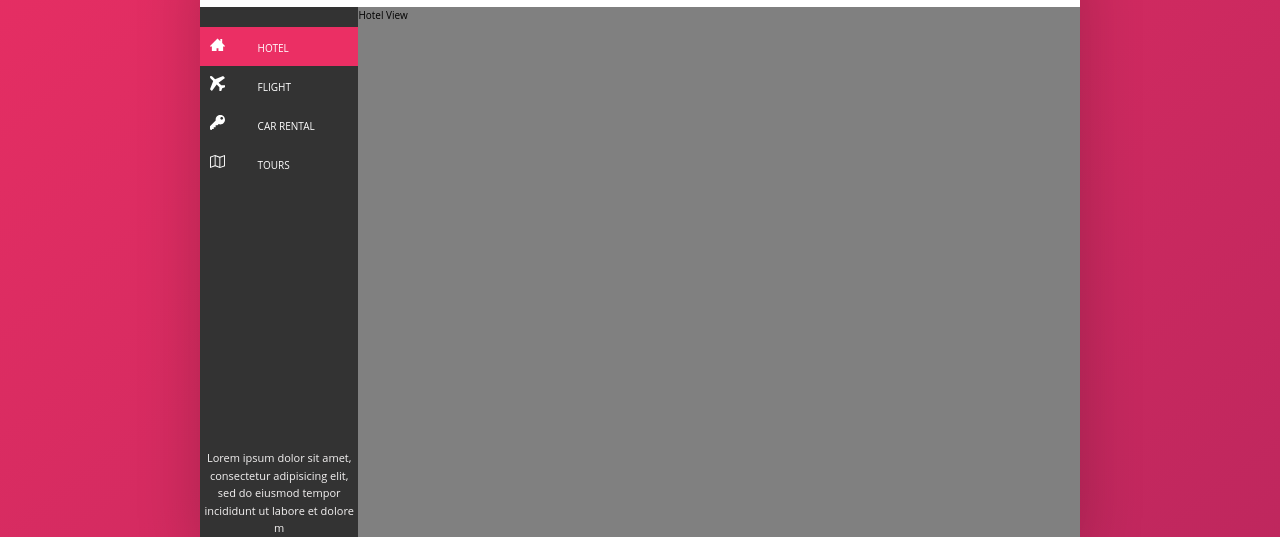
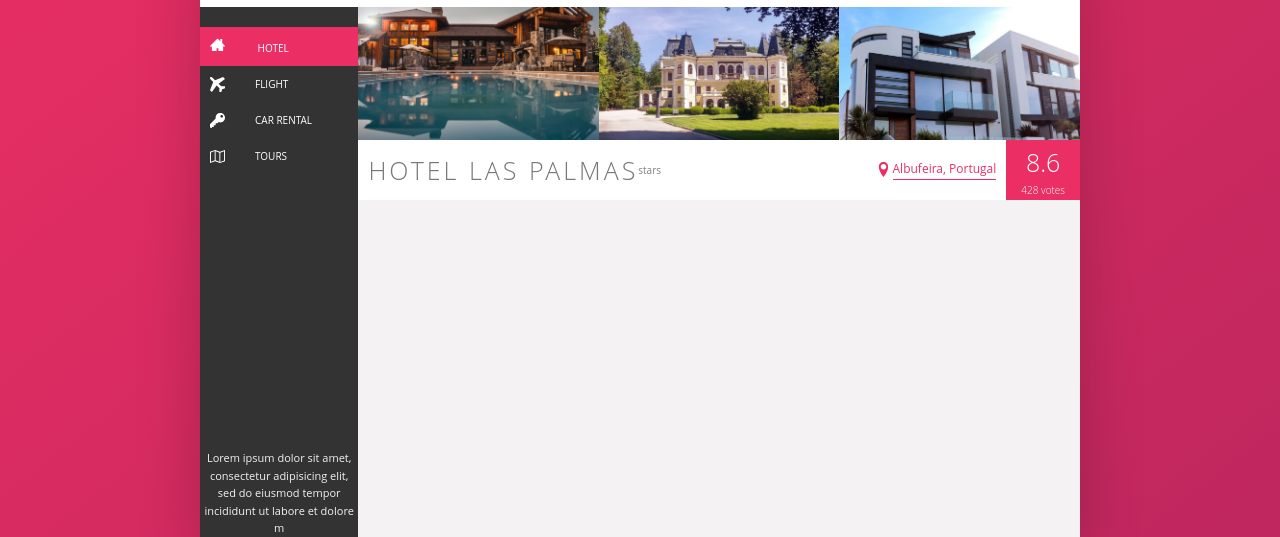
Before and after one commit to berkelmas/cssPortfolio2, a website: page index.html in a window 1280 px wide. Shown: the part 263-800 px from the top of the page. Drawn offline with Linux system fonts and the light colour scheme.

Commit message:
hotel-view header is almost done with all flexbox

```diff
--- a/index.html
+++ b/index.html
@@ -66,7 +66,7 @@
                   <span>Hotel</span>
                 </a></li>
                 <li class="sidebar-nav-item">
-                  <a href="">
+                  <a class="sidebar-nav-item-link" href="">
                     <svg class="sidebar-nav-item-icon">
                       <use xlink:href="img/svgicons.svg#icon-airplane"></use>
                     </svg>
@@ -74,7 +74,7 @@
                   </a>
                 </li>
                 <li class="sidebar-nav-item">
-                  <a href="">
+                  <a class="sidebar-nav-item-link" href="">
                     <svg class="sidebar-nav-item-icon">
                       <use xlink:href="img/svgicons.svg#icon-key"></use>
                     </svg>
@@ -82,7 +82,7 @@
                   </a>
                 </li>
                 <li class="sidebar-nav-item">
-                  <a href="">
+                  <a class="sidebar-nav-item-link" href="">
                     <svg class="sidebar-nav-item-icon">
                       <use xlink:href="img/svgicons.svg#icon-map2"></use>
                     </svg>
@@ -97,7 +97,34 @@
             </div>
 
             <main class="hotel-view">
-              Hotel View
+              <div class="hotel-view-images">
+                <img class="hotel-view-images-img" src="img/house-4.jpeg" alt="">
+                <img class="hotel-view-images-img" src="img/house-5.jpeg" alt="">
+                <img class="hotel-view-images-img" src="img/house-6.jpeg" alt="">
+              </div>
+
+              <div class="hotel-view-header">
+                <div class="hotel-view-header-left">
+                  <div class="hotel-view-header-left-hotelname">
+                    hotel las palmas
+                  </div>
+                  <div class="hotel-view-header-left-stars">
+                    stars
+                  </div>
+                </div>
+                <div class="hotel-view-header-right">
+                  <div class="hotel-view-header-right-location">
+                    <svg class="hotel-view-header-right-location-svg">
+                      <use xlink:href="img/svgicons.svg#icon-location"></use>
+                    </svg>
+                    <span class="hotel-view-header-right-location-span">Albufeira, Portugal</span>
+                  </div>
+                  <div class="hotel-view-header-right-score">
+                    <p class="hotel-view-header-right-score-big">8.6</p>
+                    <p class="hotel-view-header-right-score-small">428 votes</p>
+                  </div>
+                </div>
+              </div>
             </main>
 
           </div>
--- a/sass/_base.scss
+++ b/sass/_base.scss
@@ -54,4 +54,8 @@ body {
 
   background-color: $color-grey-light-1;
   margin : 0 auto;
+
+  display: flex;
+  flex-direction: column;
+
 }
--- /dev/null
+++ b/sass/_hotel-view.scss
@@ -0,0 +1,101 @@
+.hotel-view {
+  background-color: $color-grey-light-2;
+  display: flex;
+  flex-direction: column;
+
+  width: 100%;
+
+  &-images {
+    display: flex;
+    width: 100%;
+    height: 25%;
+
+    &-img {
+      width: 33.3333%;
+      object-fit: cover;
+    }
+  }
+
+  &-header {
+    height: 6rem;
+    background-color: white;
+    display: flex;
+    flex-direction: row;
+    justify-content: space-between;
+    align-items: center;
+
+    &-left {
+      display: flex;
+      flex-direction: row;
+      align-items: center;
+      justify-content: flex-start;
+
+      &-hotelname {
+        text-transform: uppercase;
+        color: $color-grey-dark-2;
+        font-size: 2.5rem;
+        font-weight: 300;
+        letter-spacing: .3rem;
+        margin-left: 1rem;
+      }
+      &-stars {
+        color : gray;
+      }
+    }
+
+    &-right {
+      display: flex;
+      flex-direction: row;
+      justify-content: flex-end;
+      align-items: center;
+
+      height: 100%;
+
+      &-location {
+        display: flex;
+        flex-direction: row;
+        align-items: center;
+        &-svg {
+          fill : $color-primary;
+          height: 1.5rem;
+          width: 1.5rem;
+        }
+        &-span {
+          color: $color-primary;
+          font-size: 1.2rem;
+          font-weight: 400;
+          border-bottom: 1.5px solid $color-primary;
+          margin-left: 0.2rem;
+        }
+      }
+      &-score {
+        display: flex;
+        flex-direction: column;
+        justify-content: center;
+        align-items: center;
+
+        background-color: $color-primary;
+        height: 100%;
+        margin-left: 1rem;
+        padding : 1rem 1.5rem;
+        transition: all .5s;
+
+        &-big {
+          color: white;
+          font-size: 2.5rem;
+          font-weight: 300;
+        }
+
+        &-small {
+          color: white;
+          font-size: 1rem;
+          font-weight: 300;
+        }
+
+        &:hover {
+          background-color : $color-primary-dark;
+        }
+      }
+    }
+  }
+}
--- a/sass/_sidebar.scss
+++ b/sass/_sidebar.scss
@@ -1,18 +1,18 @@
 .content {
   display: flex;
   flex-direction: row;
+  flex-grow : 1;
 }
 
 .sidebar {
   background-color: $color-grey-dark-1;
   color: $color-grey-light-2;
   width: 18%;
-  height: 53rem;
 
   display: flex;
   flex-direction: column;
   align-items: center;
-
+  flex-shrink: 0;
   justify-content: space-between;
 
   &-nav {
@@ -23,13 +23,10 @@
     display: flex;
     flex-direction: column;
 
-    justify-content: center;
-
     &-item {
       font-size: 1rem;
       text-transform: uppercase;
       padding : 1rem 1rem;
-      width: 100%;
 
       position : relative;
 
@@ -37,14 +34,20 @@
         background-color: $color-primary;
       }
 
+      &-link {
+        display: flex;
+        flex-direction: row;
+        align-items: center;
+      }
+
       &::before {
         content : "";
         position: absolute;
         width: 2.5%;
-        height: 65%;
+        height: 100%;
         background-color: $color-primary;
         margin-left : -1rem;
-        margin-top: -.4rem;
+        margin-top: -1rem;
         opacity: 0;
 
         transition: all .3s;
@@ -82,8 +85,3 @@
 
   }
 }
-
-.hotel-view {
-  flex-grow: 1;
-  background-color: gray;
-}
--- a/sass/main.scss
+++ b/sass/main.scss
@@ -9,3 +9,4 @@
 @import "homes";
 @import "gallery";
 @import "footer";
+@import "hotel-view";
```
Also changed, not shown: css/style.css.
